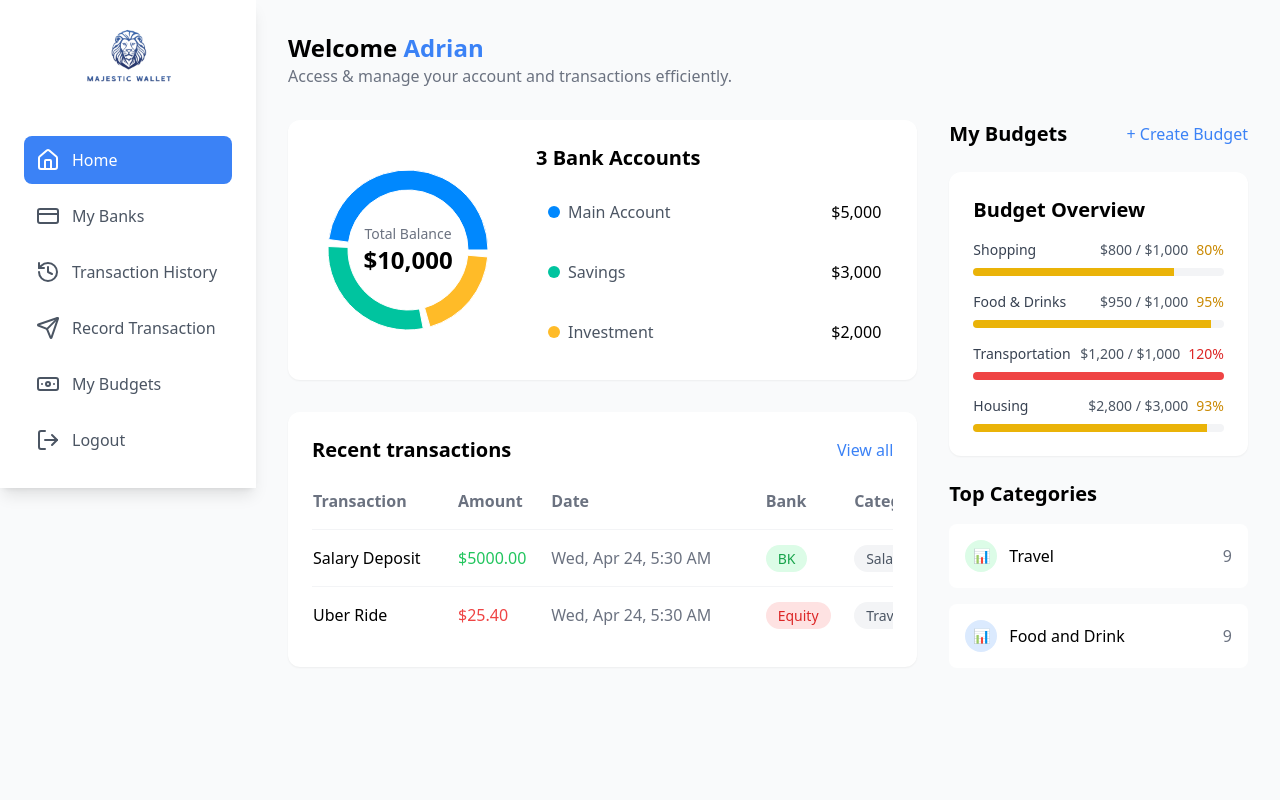
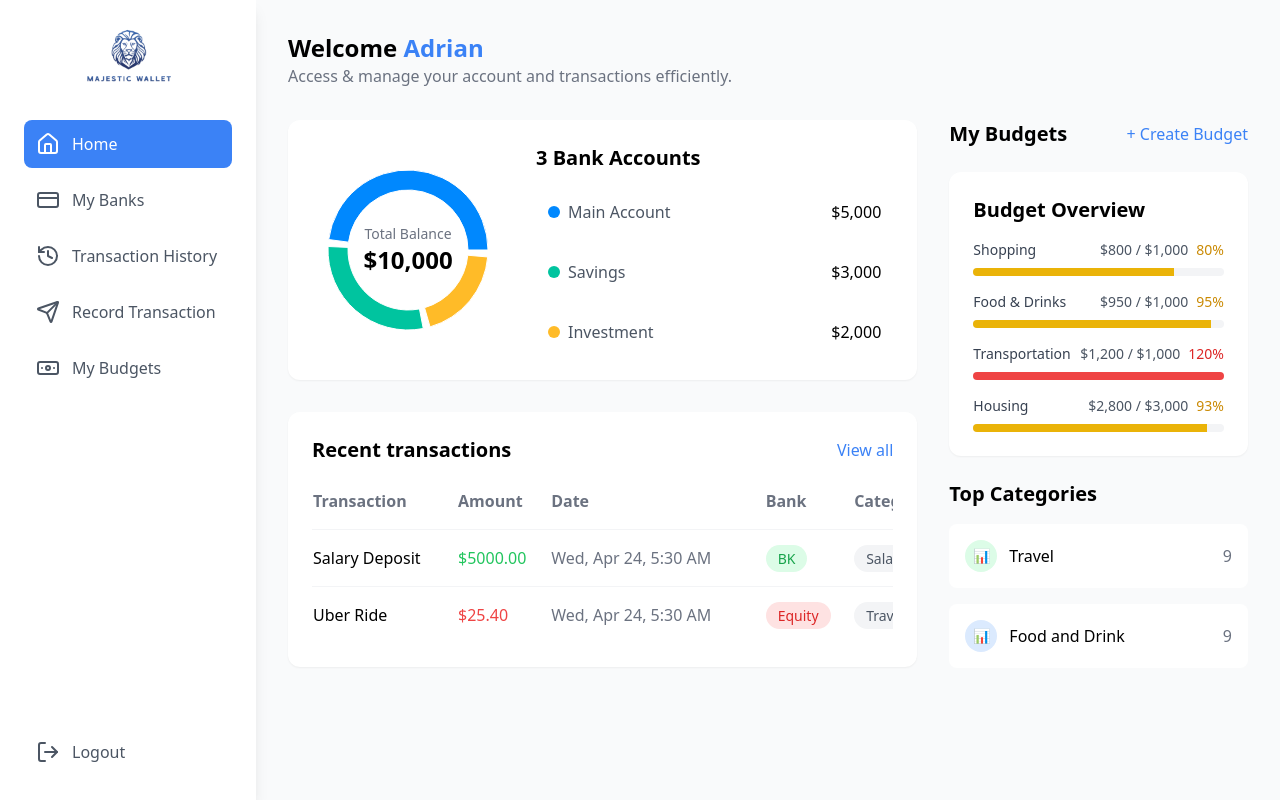
Before and after one commit to Bikaze/Taskforce, a React (Vite) app: page /dashboard in a window 1280 px wide. Built offline with nearby package versions, Linux system fonts and the light colour scheme.

Commit message:
last changes to the responsiveness of the dashboard

```diff
--- a/src/components/Sidebar.tsx
+++ b/src/components/Sidebar.tsx
@@ -18,11 +18,16 @@ const Sidebar: React.FC<SidebarProps> = ({ isSidebarOpen }) => (
       fixed lg:static inset-y-0 left-0 z-30
       transform lg:transform-none transition-transform duration-200
       ${isSidebarOpen ? "translate-x-0" : "-translate-x-full lg:translate-x-0"}
-      w-64 bg-white p-6 flex flex-col gap-4 h-full shadow-lg
+      w-64 bg-white flex flex-col h-screen shadow-lg
     `}
   >
+    <div className="p-6">
       <div className="mb-8 flex justify-center">
-      <img src="/logo.png" alt="App Logo" className="h-16 w-auto max-w-full" />
+        <img
+          src="/logo.png"
+          alt="App Logo"
+          className="h-16 w-auto max-w-full"
+        />
       </div>
 
       <nav className="flex flex-col gap-2">
@@ -35,8 +40,12 @@ const Sidebar: React.FC<SidebarProps> = ({ isSidebarOpen }) => (
         />
         <SidebarItem icon={<Send />} text="Record Transaction" active={false} />
         <SidebarItem icon={<Banknote />} text="My Budgets" active={false} />
+      </nav>
+    </div>
+
+    <div className="mt-auto p-6">
       <SidebarItem icon={<LogOut />} text="Logout" active={false} />
-    </nav>
+    </div>
   </div>
 );
 
```
Lines whose indentation alone changed are shown as unchanged.
